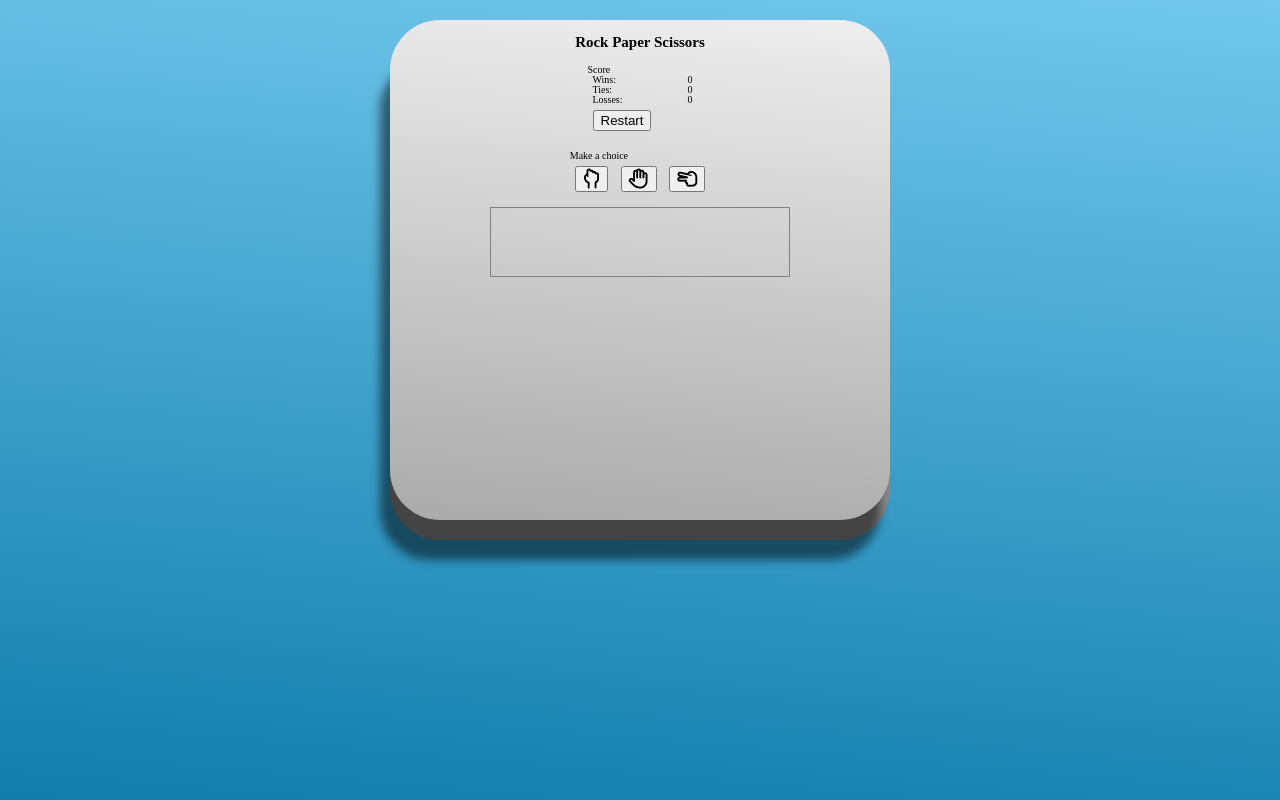
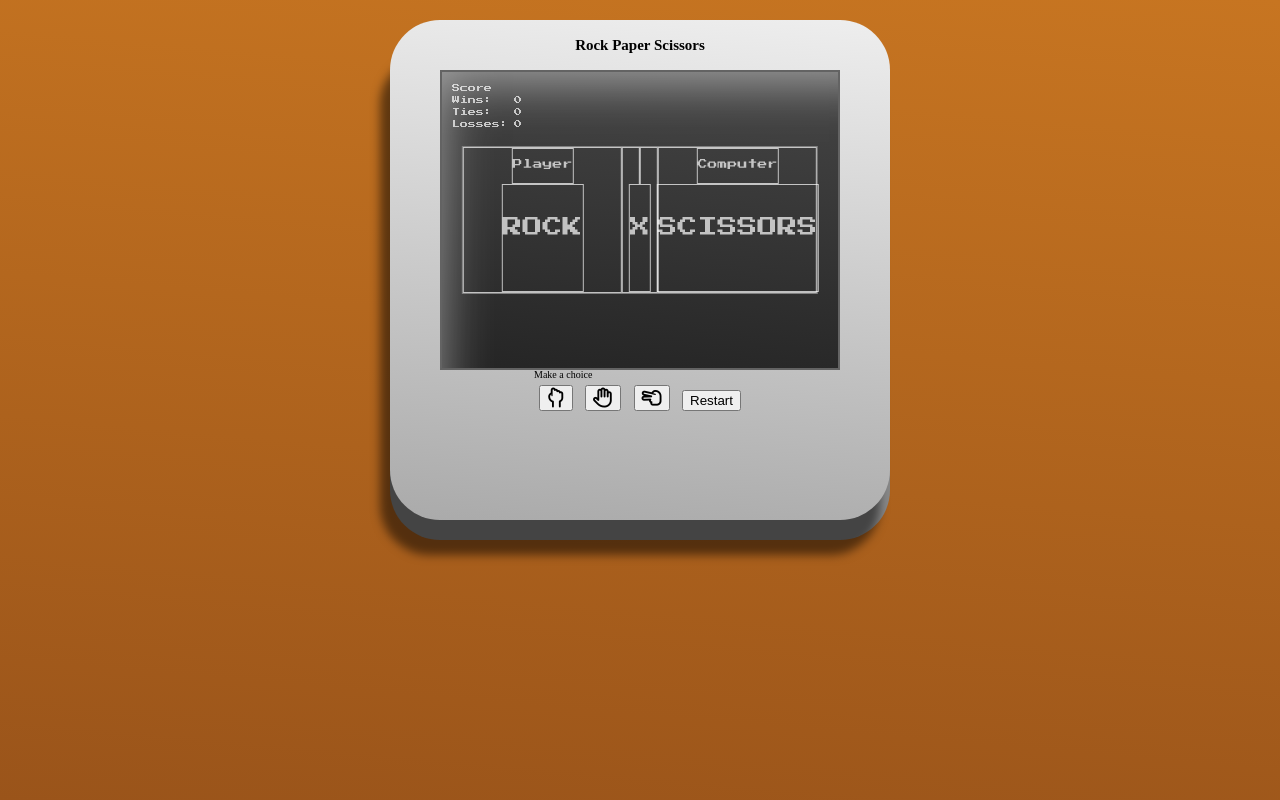
Before and after one commit to robertompfm/rock-paper-scissors, a plain HTML site: page index.html in a window 1280 px wide. Drawn offline with Linux system fonts and the light colour scheme.

Commit message:
update on screen

```diff
--- a/index.html
+++ b/index.html
@@ -3,6 +3,7 @@
     <head>
         <meta charset="utf-8">
         <title>Rock-Paper-Scissors</title>
+        <link href="https://fonts.googleapis.com/css2?family=Press+Start+2P&display=swap" rel="stylesheet">
         <link rel="stylesheet" href="styles/reset.css">
         <link rel="stylesheet" href="styles/style.css">
         <script src="https://kit.fontawesome.com/a9a7b0e0c1.js" crossorigin="anonymous"></script>
@@ -13,8 +14,10 @@
 
             <h1 class="game-title">Rock Paper Scissors</h1>
 
-            <div class="scores">
-                <h2>Score</h3>
+            <div class="screen">
+
+                <div class="scores">
+                    <h2>Score</h3>
                     <div class="wins">
                         <p>Wins:</p>
                         <p>0</p>
@@ -27,10 +30,32 @@
                         <p>Losses:</p>
                         <p>0</p>
                     </div>
-                <button id="restart">Restart</button>
-            </div>
+                </div>
+
+                <div class="results">
+                    <div class="column">
+                        <h2 class="column__title">Player</h2>
+                        <p class="column__paragraph player-choice">ROCK</p>
+                    </div>
+                    <div class="column">
+                        <h2 class="column__title"></h2>
+                        <p class="column__paragraph">X</p>
+                    </div>
+                    <div class="column">
+                        <h2 class="column__title">Computer</h2>
+                        <p class="column__paragraph computer-choice">SCISSORS</p>
+                    </div>
+
+                </div>
+                <p class="result"></p>
+
+                <div class="overall-result">
+
+                </div>
 
 
+
+            </div>
             <div class="buttons">
                 <h2>Make a choice</h2>
                 <button id="rock" class="choice">
@@ -42,17 +67,10 @@
                 <button id="scissors" class="choice">
                     <i class="fa fa-hand-scissors-o" aria-hidden="true"></i>
                 </button>
+
+                <button id="restart">Restart</button>
             </div>
 
-            <div class="results">
-                <p class="player-choice"></p>
-                <p class="computer-choice"></p>
-                <p class="result"></p>
-            </div>
-
-            <div class="overall-result">
-
-            </div>
         </div>
 
         <script src="scripts/script.js"></script>
--- a/styles/style.css
+++ b/styles/style.css
@@ -14,7 +14,7 @@ body {
     height: 100%;
     background-attachment: fixed;
     background-color: 	#71c7ec;
-    background-image: linear-gradient(185deg, #71c7ec, #107dac);
+    background-image: linear-gradient(185deg, #c77521, #9a541a);
 }
 
 .frame {
@@ -37,7 +37,7 @@ body {
         95% 100%, 5% 100%, 0 95%, 0 5%
         ); */
 
-    box-shadow: -1rem 4rem 1rem rgba(0, 0, 0, .5),
+    box-shadow: -1rem 3.5rem 1rem rgba(0, 0, 0, .5),
                 0 2rem 0 0 #888;
 
     display: flex;
@@ -49,13 +49,72 @@ body {
 .game-title {
     font-weight: 600;
     font-size: 1.5rem;
-    padding-top: 1.5rem;
+    line-height: 5rem;
     color: transparent;
     text-shadow: 0 0 .5px #000;
 }
 
+.screen {
+    width: 80%;
+    height: 60%;
+    border: solid 2px #636363;
+    position: relative;
+    font-family: 'Press Start 2P', cursive;
+    background-image: linear-gradient(185deg, #464646, #252525);
+    box-shadow: inset 3rem 4rem 5rem -3rem rgba(255, 255, 255, 0.5);
+    color: rgba(255, 255, 255, 0.7);
+}
+
 .scores {
-    margin: 1.5rem 0;
+    line-height: 1.2rem;
+    font-size: .8rem;
+    position: absolute;
+    top: 1rem;
+    left: 1rem;
+}
+
+.results {
+    position: absolute;
+    top: 50%;
+    left: 50%;
+    transform: translate(-50%, -50%);
+    border: 1px solid gray;
+    width: 90%;
+    height: 50%;
+    display: grid;
+    grid-template-columns: 45% auto 45%;
+}
+
+.column {
+    border: solid 1px;
+    display: flex;
+    flex-direction: column;
+    align-items: center;
+}
+
+.column__title {
+    border: solid 1px;
+    line-height: 3rem;
+    height: 25%;
+}
+
+.column__paragraph {
+    border: solid 1px;
+    height: 75%;
+    line-height: 8.5rem;
+    font-size: 2rem;
+}
+
+.versus {
+    border: solid 1px;
+    display: flex;
+    justify-content: center;
+    align-items: center;
+    font-size: 1.5rem;
+}
+
+.overall-result {
+    font-size: 1.8rem;
 }
 
 #restart {
@@ -63,8 +122,7 @@ body {
 }
 
 .wins, .ties, .losses {
-    margin-left: .5rem;
-    width: 100px;
+    width: 7rem;
     display: flex;
     justify-content: space-between;
 }
@@ -76,16 +134,3 @@ button {
 button i {
     font-size: 2rem;
 }
-
-.results {
-    margin: 1rem 0;
-    padding: .5rem;
-    border: 1px solid gray;
-    width: 300px;
-    height: 70px;
-
-}
-
-.overall-result {
-    font-size: 1.8rem;
-}
```
